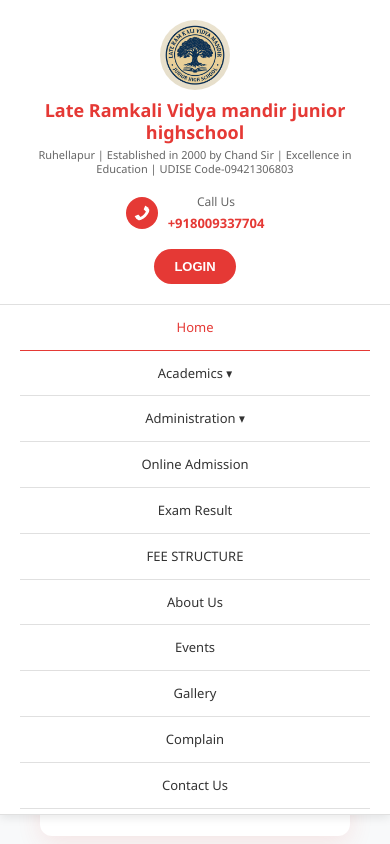
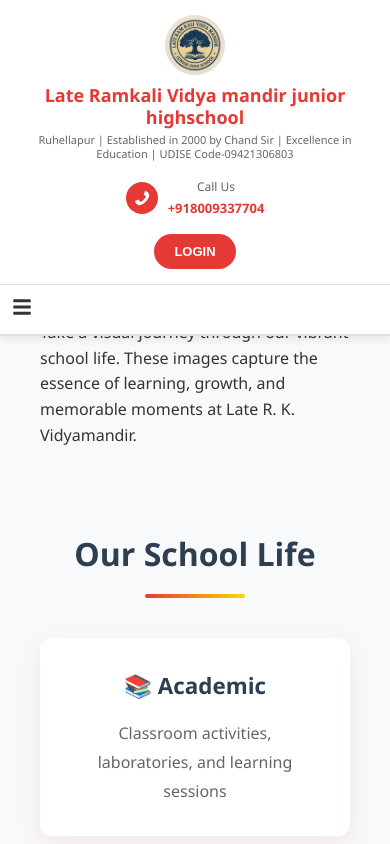
Before and after one commit to kashishsingh2004/rk-vidyamandir, a Next.js app: page /gallery in a window 390 px wide. Shown: the top 844 px of the page. Built offline with nearby package versions, Linux system fonts and the light colour scheme.

Commit message:
added and update layout

```diff
--- a/src/app/components/Navbar.js
+++ b/src/app/components/Navbar.js
@@ -1,5 +1,6 @@
 "use client";
 import Link from "next/link";
+import { useState, useEffect } from "react";
 import {
   FaFacebookF,
   FaInstagram,
@@ -7,69 +8,156 @@
   FaLinkedinIn,
   FaYoutube,
   FaPhone,
+  FaBars,
+  FaTimes,
 } from "react-icons/fa";
 
 export default function Navbar() {
+  const [isMenuOpen, setIsMenuOpen] = useState(false);
+  const [isMobile, setIsMobile] = useState(false);
+
+  // Check if screen is mobile size
+  useEffect(() => {
+    const checkScreenSize = () => {
+      setIsMobile(window.innerWidth <= 768);
+    };
+
+    checkScreenSize();
+    window.addEventListener("resize", checkScreenSize);
+
+    return () => window.removeEventListener("resize", checkScreenSize);
+  }, []);
+
+  const toggleMenu = () => {
+    setIsMenuOpen(!isMenuOpen);
+  };
+
+  const closeMenu = () => {
+    setIsMenuOpen(false);
+  };
+
+  // Close menu when clicking outside
+  useEffect(() => {
+    const handleOutsideClick = (event) => {
+      if (
+        isMenuOpen &&
+        !event.target.closest(".mobile-sidebar") &&
+        !event.target.closest(".mobile-menu-btn")
+      ) {
+        setIsMenuOpen(false);
+      }
+    };
+
+    if (isMenuOpen) {
+      document.addEventListener("click", handleOutsideClick);
+    }
+
+    return () => {
+      document.removeEventListener("click", handleOutsideClick);
+    };
+  }, [isMenuOpen]);
+
+  // Prevent body scroll when menu is open
+  useEffect(() => {
+    if (isMenuOpen && isMobile) {
+      document.body.style.overflow = "hidden";
+    } else {
+      document.body.style.overflow = "unset";
+    }
+
+    return () => {
+      document.body.style.overflow = "unset";
+    };
+  }, [isMenuOpen, isMobile]);
+
+  const navItems = [
+    { href: "/", label: "Home" },
+    { href: "/academics", label: "Academics", hasDropdown: true },
+    { href: "/administration", label: "Administration", hasDropdown: true },
+    { href: "/admission", label: "Online Admission" },
+    { href: "/exam-result", label: "Exam Result" },
+    { href: "/fee-structure", label: "FEE STRUCTURE" },
+    { href: "/about", label: "About Us" },
+    { href: "/events", label: "Events" },
+    { href: "/gallery", label: "Gallery" },
+    { href: "/complain", label: "Complain" },
+    { href: "/contact", label: "Contact Us" },
+  ];
+
   return (
     <nav className="navbar">
       <div className="nav-container">
-        <ul className="nav-links">
-          <li>
-            <Link href="/" className="nav-link">
-              Home
-            </Link>
-          </li>
-          <li className="dropdown">
-            <Link href="/academics" className="nav-link">
-              Academics ▾
-            </Link>
-          </li>
-          <li className="dropdown">
-            <Link href="/administration" className="nav-link">
-              Administration ▾
-            </Link>
-          </li>
-          <li>
-            <Link href="/admission" className="nav-link">
-              Online Admission
-            </Link>
-          </li>
-          <li>
-            <Link href="/exam-result" className="nav-link">
-              Exam Result
-            </Link>
-          </li>
-          <li>
-            <Link href="/fee-structure" className="nav-link">
-              FEE STRUCTURE
-            </Link>
-          </li>
-          <li>
-            <Link href="/about" className="nav-link">
-              About Us
-            </Link>
-          </li>
-          <li>
-            <Link href="/events" className="nav-link">
-              Events
-            </Link>
-          </li>
-          <li>
-            <Link href="/gallery" className="nav-link">
-              Gallery
-            </Link>
-          </li>
-          <li>
-            <Link href="/complain" className="nav-link">
-              Complain
-            </Link>
-          </li>
-          <li>
-            <Link href="/contact" className="nav-link">
-              Contact Us
-            </Link>
-          </li>
+        {/* Mobile Menu Button - Only visible on mobile */}
+        {isMobile && (
+          <button
+            className="mobile-menu-btn"
+            onClick={toggleMenu}
+            aria-label="Toggle menu"
+            aria-expanded={isMenuOpen}
+          >
+            <FaBars />
+          </button>
+        )}
+
+        {/* Desktop Navigation */}
+        <ul
+          className={`nav-links ${
+            isMobile ? "desktop-nav-hidden" : "desktop-nav"
+          }`}
+        >
+          {navItems.map((item, index) => (
+            <li key={index} className={item.hasDropdown ? "dropdown" : ""}>
+              <Link href={item.href} className="nav-link">
+                {item.label}
+                {item.hasDropdown && " ▾"}
+              </Link>
+            </li>
+          ))}
         </ul>
+
+        {/* Mobile Sidebar Menu */}
+        {isMobile && (
+          <>
+            <div
+              className={`mobile-sidebar ${
+                isMenuOpen ? "mobile-sidebar-open" : ""
+              }`}
+            >
+              <div className="mobile-sidebar-header">
+                <h3>Menu</h3>
+                <button
+                  className="close-btn"
+                  onClick={closeMenu}
+                  aria-label="Close menu"
+                >
+                  <FaTimes />
+                </button>
+              </div>
+              <ul className="mobile-nav-links">
+                {navItems.map((item, index) => (
+                  <li key={index}>
+                    <Link
+                      href={item.href}
+                      className="mobile-nav-link"
+                      onClick={closeMenu}
+                    >
+                      {item.label}
+                    </Link>
+                  </li>
+                ))}
+              </ul>
+            </div>
+
+            {/* Overlay for mobile menu */}
+            {isMenuOpen && (
+              <div
+                className="mobile-overlay"
+                onClick={closeMenu}
+                aria-hidden="true"
+              ></div>
+            )}
+          </>
+        )}
       </div>
     </nav>
   );
--- a/src/app/components/navbar.css
+++ b/src/app/components/navbar.css
@@ -1,56 +1,144 @@
-.navbar {
-  background: #003366;
-  color: white;
+/* Mobile Menu Button - Hidden by default */
+.mobile-menu-btn {
+  display: none;
+  background: none;
+  border: none;
+  font-size: 24px;
+  color: #333;
+  cursor: pointer;
+  padding: 10px;
+  z-index: 1001;
+}
+
+/* Desktop Navigation - Visible by default */
+.desktop-nav {
+  display: flex;
+}
+
+/* Mobile Sidebar - Hidden by default */
+.mobile-sidebar {
+  position: fixed;
+  top: 0;
+  left: -300px;
+  width: 280px;
+  height: 100vh;
+  background: white;
+  box-shadow: 2px 0 10px rgba(0, 0, 0, 0.1);
+  z-index: 1002;
+  transition: left 0.3s ease;
+  overflow-y: auto;
+}
+
+.mobile-sidebar-open {
+  left: 0;
+}
+
+.mobile-sidebar-header {
   display: flex;
   justify-content: space-between;
-  padding: 1rem 2rem;
   align-items: center;
-  box-shadow: 0 2px 5px rgba(0,0,0,0.2);
+  padding: 20px;
+  background: #e53935;
+  color: white;
 }
 
-.nav-logo {
-  font-weight: bold;
-  font-size: 1.5rem;
-  letter-spacing: 1px;
+.mobile-sidebar-header h3 {
+  margin: 0;
+  font-size: 18px;
 }
 
-.nav-center {
-  display: flex;
-  align-items: center;
-  gap: 2rem;
+.close-btn {
+  background: none;
+  border: none;
+  color: white;
+  font-size: 20px;
+  cursor: pointer;
+  padding: 5px;
 }
 
-.nav-links {
-  display: flex;
-  gap: 1.2rem;
+.mobile-nav-links {
   list-style: none;
+  padding: 0;
   margin: 0;
-  padding: 0;
 }
 
-.nav-links li a {
-  color: white;
-  font-weight: 500;
-  transition: color 0.2s ease-in-out;
-  text-decoration: none;
+.mobile-nav-links li {
+  border-bottom: 1px solid #eee;
 }
 
-.nav-links li a:hover {
-  color: #ffcc00;
+.mobile-nav-link {
+  display: block;
+  padding: 15px 20px;
+  color: #333;
+  text-decoration: none;
+  font-size: 16px;
+  transition: all 0.3s ease;
 }
 
-.nav-social {
-  display: flex;
-  gap: 0.8rem;
-  align-items: center;
+.mobile-nav-link:hover {
+  background: #f5f5f5;
+  color: #e53935;
+  padding-left: 30px;
 }
 
-.nav-social a {
-  color: white;
-  font-size: 1.1rem;
-  transition: color 0.3s ease;
+/* Mobile Overlay */
+.mobile-overlay {
+  position: fixed;
+  top: 0;
+  left: 0;
+  width: 100vw;
+  height: 100vh;
+  background: rgba(0, 0, 0, 0.5);
+  z-index: 1001;
 }
 
-.nav-social a:hover {
-  color: #ffcc00;
+/* Mobile Responsive Styles */
+@media (max-width: 768px) {
+  /* Show mobile menu button */
+  .mobile-menu-btn {
+    display: block;
+  }
+
+  /* Hide desktop navigation */
+  .desktop-nav {
+    display: none;
+  }
+
+  /* Adjust navbar for mobile */
+  .nav-container {
+    display: flex;
+    justify-content: flex-start;
+    align-items: center;
+    padding: 15px 20px;
+  }
+
+  /* Reset navbar styles for mobile */
+  .navbar {
+    background-color: #ffffff;
+    border-bottom: 1px solid #e0e0e0;
+    padding: 0;
+  }
 }
+
+/* Tablet Styles */
+@media (max-width: 1024px) and (min-width: 769px) {
+  .nav-links {
+    overflow-x: auto;
+    overflow-y: hidden;
+    justify-content: flex-start;
+    padding-bottom: 5px;
+  }
+
+  .nav-links::-webkit-scrollbar {
+    height: 3px;
+  }
+
+  .nav-links::-webkit-scrollbar-track {
+    background: #f1f1f1;
+  }
+
+  .nav-links::-webkit-scrollbar-thumb {
+    background: #e53935;
+    border-radius: 3px;
+  }
+}
--- a/src/app/globals.css
+++ b/src/app/globals.css
@@ -12,6 +12,7 @@
   color: #333;
   background-color: #f8f9fa;
   padding-top: 140px; /* Fixed header height */
+  transition: all 0.3s ease;
 }
 
 /* Header Styles - Reference Website Layout */
@@ -137,14 +138,17 @@
   background-color: #ffffff;
   border-bottom: 1px solid #e0e0e0;
   padding: 0;
+  position: relative;
 }
 
 .nav-container {
   max-width: 1200px;
   margin: 0 auto;
   padding: 0 20px;
+  position: relative;
 }
 
+/* Desktop Navigation Links */
 .nav-links {
   display: flex;
   list-style: none;
@@ -181,6 +185,154 @@
   border-bottom-color: #e53935;
 }
 
+/* Mobile Menu Button */
+.mobile-menu-btn {
+  display: none;
+  background: none;
+  border: none;
+  font-size: 24px;
+  color: #333;
+  cursor: pointer;
+  padding: 15px;
+  z-index: 1001;
+  position: relative;
+  border-radius: 5px;
+  transition: all 0.3s ease;
+}
+
+.mobile-menu-btn:hover {
+  background-color: #f5f5f5;
+  color: #e53935;
+}
+
+.mobile-menu-btn:active {
+  transform: scale(0.95);
+}
+
+/* Desktop Navigation - Visible by default */
+.desktop-nav {
+  display: flex;
+}
+
+.desktop-nav-hidden {
+  display: none;
+}
+
+/* Mobile Sidebar */
+.mobile-sidebar {
+  position: fixed;
+  top: 0;
+  left: -100%;
+  width: 300px;
+  height: 100vh;
+  background: white;
+  box-shadow: 2px 0 20px rgba(0, 0, 0, 0.15);
+  z-index: 1002;
+  transition: left 0.4s cubic-bezier(0.25, 0.46, 0.45, 0.94);
+  overflow-y: auto;
+  border-right: 1px solid #e0e0e0;
+}
+
+.mobile-sidebar-open {
+  left: 0;
+}
+
+.mobile-sidebar-header {
+  display: flex;
+  justify-content: space-between;
+  align-items: center;
+  padding: 20px 25px;
+  background: linear-gradient(135deg, #e53935, #c62828);
+  color: white;
+  box-shadow: 0 2px 10px rgba(229, 57, 53, 0.3);
+}
+
+.mobile-sidebar-header h3 {
+  margin: 0;
+  font-size: 20px;
+  font-weight: 600;
+}
+
+.close-btn {
+  background: none;
+  border: none;
+  color: white;
+  font-size: 22px;
+  cursor: pointer;
+  padding: 8px;
+  border-radius: 50%;
+  transition: all 0.3s ease;
+  display: flex;
+  align-items: center;
+  justify-content: center;
+  width: 40px;
+  height: 40px;
+}
+
+.close-btn:hover {
+  background: rgba(255, 255, 255, 0.2);
+  transform: rotate(90deg);
+}
+
+.mobile-nav-links {
+  list-style: none;
+  padding: 0;
+  margin: 0;
+}
+
+.mobile-nav-links li {
+  border-bottom: 1px solid #f0f0f0;
+  position: relative;
+}
+
+.mobile-nav-links li:last-child {
+  border-bottom: none;
+}
+
+.mobile-nav-link {
+  display: block;
+  padding: 18px 25px;
+  color: #333;
+  text-decoration: none;
+  font-size: 16px;
+  font-weight: 500;
+  transition: all 0.3s ease;
+  position: relative;
+  border-left: 4px solid transparent;
+}
+
+.mobile-nav-link:hover {
+  background: linear-gradient(90deg, #f8f9fa, #ffffff);
+  color: #e53935;
+  border-left-color: #e53935;
+  padding-left: 30px;
+}
+
+.mobile-nav-link:active {
+  background: #e53935;
+  color: white;
+}
+
+/* Mobile Overlay */
+.mobile-overlay {
+  position: fixed;
+  top: 0;
+  left: 0;
+  width: 100vw;
+  height: 100vh;
+  background: rgba(0, 0, 0, 0.6);
+  z-index: 1001;
+  opacity: 0;
+  animation: fadeIn 0.3s ease forwards;
+  backdrop-filter: blur(2px);
+}
+
+@keyframes fadeIn {
+  to {
+    opacity: 1;
+  }
+}
+
 /* Main Content */
 .main {
   min-height: calc(100vh - 200px);
@@ -192,11 +344,6 @@
   position: relative;
   overflow: hidden;
   margin-top: 40px;
-}
-@media (max-width: 768px) {
-  .hero-container {
-    margin-top: 20px;
-  }
 }
 
 .hero {
@@ -629,6 +776,8 @@
 }
 
 /* Responsive Design */
+
+/* Large Tablets and Small Desktops */
 @media (max-width: 1024px) {
   .header-top {
     padding: 15px 30px;
@@ -655,6 +804,7 @@
   }
 }
 
+/* Tablets and Mobile */
 @media (max-width: 768px) {
   body {
     padding-top: 160px;
@@ -665,6 +815,7 @@
     padding: 20px;
     text-align: center;
     gap: 15px;
+    min-height: auto;
   }
 
   .header-left {
@@ -675,6 +826,8 @@
   .site-logo {
     margin-right: 0;
     margin-bottom: 10px;
+    width: 60px;
+    height: 60px;
   }
 
   .header-info h1 {
@@ -692,21 +845,30 @@
     gap: 15px;
   }
 
-  .nav-links {
-    flex-direction: column;
-    align-items: stretch;
+  /* Show mobile menu button */
+  .mobile-menu-btn {
+    display: block;
   }
 
-  .nav-link {
-    padding: 12px 20px;
-    border-bottom: 1px solid #e0e0e0;
-    border-left: none;
-    text-align: center;
+  /* Hide desktop navigation */
+  .desktop-nav {
+    display: none !important;
   }
 
-  .nav-link:hover {
-    background-color: #f5f5f5;
-    border-left: 3px solid #e53935;
+  /* Adjust navbar container for mobile */
+  .nav-container {
+    display: flex;
+    justify-content: flex-start;
+    align-items: center;
+    padding: 0;
+  }
+
+  .navbar {
+    border-bottom: 2px solid #e0e0e0;
+  }
+
+  .hero-container {
+    margin-top: 20px;
   }
 
   .overlay h1 {
@@ -729,11 +891,20 @@
   .section h2 {
     font-size: 2rem;
   }
+
+  .mobile-sidebar {
+    width: 280px;
+  }
 }
 
+/* Small Mobile Devices */
 @media (max-width: 480px) {
   body {
     padding-top: 140px;
+  }
+
+  .header-top {
+    padding: 15px;
   }
 
   .header-info h1 {
@@ -753,17 +924,17 @@
     font-size: 13px;
   }
 
+  .mobile-menu-btn {
+    font-size: 20px;
+    padding: 12px;
+  }
+
   .overlay h1 {
     font-size: 2rem;
   }
 
   .overlay p {
     font-size: 1rem;
-  }
-
-  .nav-link {
-    padding: 12px 15px;
-    font-size: 13px;
   }
 
   .card {
@@ -773,4 +944,155 @@
   .form-container {
     padding: 30px 20px;
   }
+
+  .mobile-sidebar {
+    width: 260px;
+  }
+
+  .mobile-sidebar-header {
+    padding: 18px 20px;
+  }
+
+  .mobile-sidebar-header h3 {
+    font-size: 18px;
+  }
+
+  .mobile-nav-link {
+    padding: 16px 20px;
+    font-size: 15px;
+  }
+
+  .close-btn {
+    width: 35px;
+    height: 35px;
+    font-size: 18px;
+  }
 }
+
+/* Extra Small Mobile Devices */
+@media (max-width: 360px) {
+  body {
+    padding-top: 130px;
+  }
+
+  .header-info h1 {
+    font-size: 16px;
+  }
+
+  .header-subtitle {
+    font-size: 10px;
+  }
+
+  .mobile-sidebar {
+    width: 240px;
+  }
+
+  .mobile-sidebar-header {
+    padding: 15px 18px;
+  }
+
+  .mobile-sidebar-header h3 {
+    font-size: 16px;
+  }
+
+  .mobile-nav-link {
+    padding: 14px 18px;
+    font-size: 14px;
+  }
+
+  .overlay h1 {
+    font-size: 1.8rem;
+  }
+
+  .overlay p {
+    font-size: 0.9rem;
+  }
+}
+
+/* Landscape orientation for mobile */
+@media (max-width: 768px) and (orientation: landscape) {
+  body {
+    padding-top: 120px;
+  }
+
+  .header-top {
+    padding: 10px 15px;
+  }
+
+  .site-logo {
+    width: 50px;
+    height: 50px;
+  }
+
+  .header-info h1 {
+    font-size: 16px;
+  }
+
+  .header-subtitle {
+    font-size: 10px;
+  }
+
+  .mobile-menu-btn {
+    padding: 10px;
+  }
+
+  .hero {
+    height: 90vh;
+  }
+}
+
+/* Accessibility improvements */
+@media (prefers-reduced-motion: reduce) {
+  * {
+    animation-duration: 0.01ms !important;
+    animation-iteration-count: 1 !important;
+    transition-duration: 0.01ms !important;
+  }
+
+  .mobile-sidebar {
+    transition: none;
+  }
+
+  .mobile-overlay {
+    animation: none;
+  }
+}
+
+/* High contrast mode support */
+@media (prefers-contrast: high) {
+  .nav-link {
+    border-bottom-width: 2px;
+  }
+
+  .mobile-nav-link {
+    border-left-width: 3px;
+  }
+
+  .mobile-sidebar {
+    border-right-width: 2px;
+  }
+}
+
+/* Focus styles for better accessibility */
+.mobile-menu-btn:focus,
+.close-btn:focus,
+.nav-link:focus,
+.mobile-nav-link:focus {
+  outline: 2px solid #e53935;
+  outline-offset: 2px;
+}
+
+/* Print styles */
+@media print {
+  .site-header,
+  .navbar,
+  .mobile-sidebar,
+  .mobile-overlay,
+  .mobile-menu-btn {
+    display: none !important;
+  }
+
+  body {
+    padding-top: 0;
+  }
+}
```
